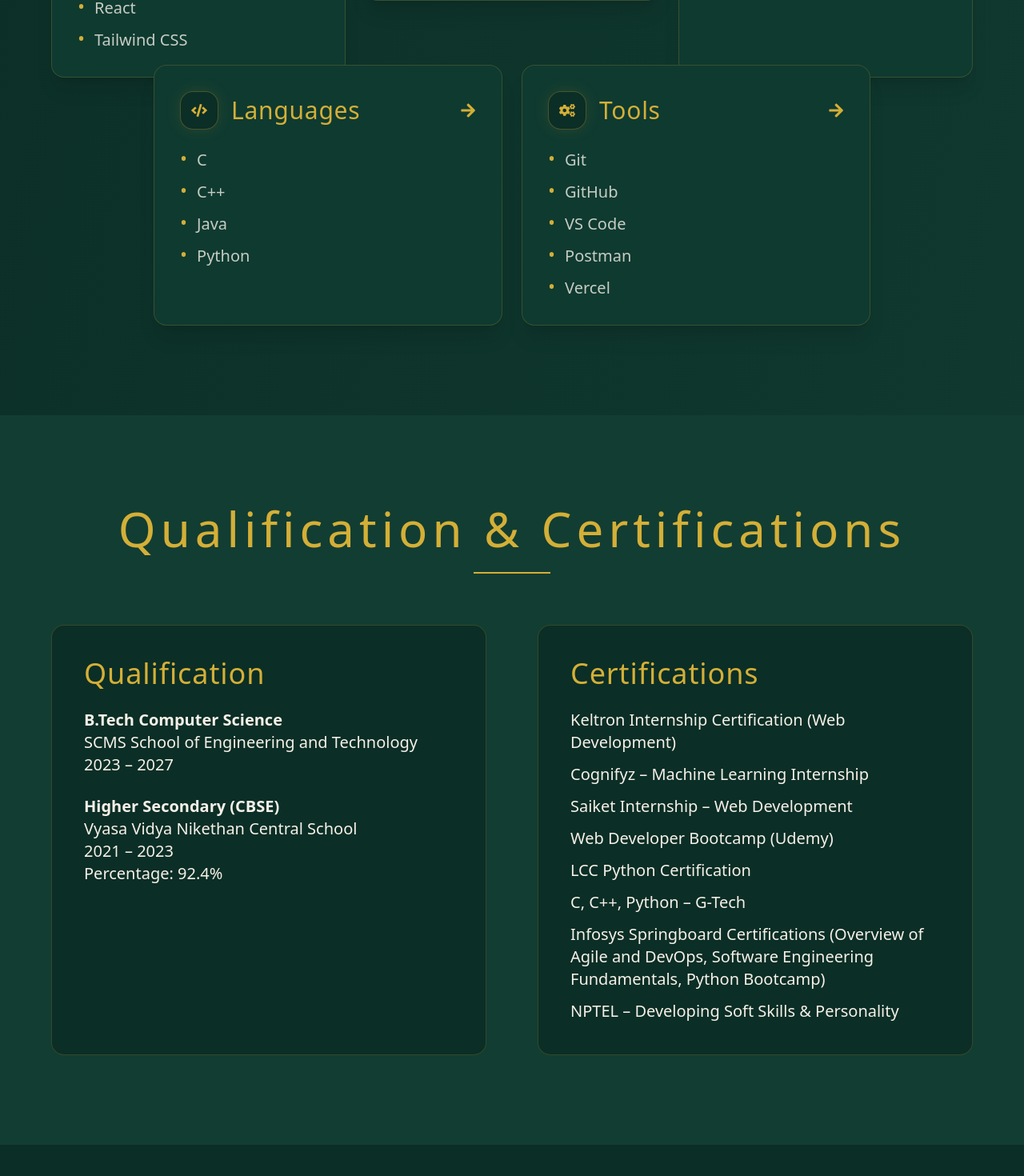
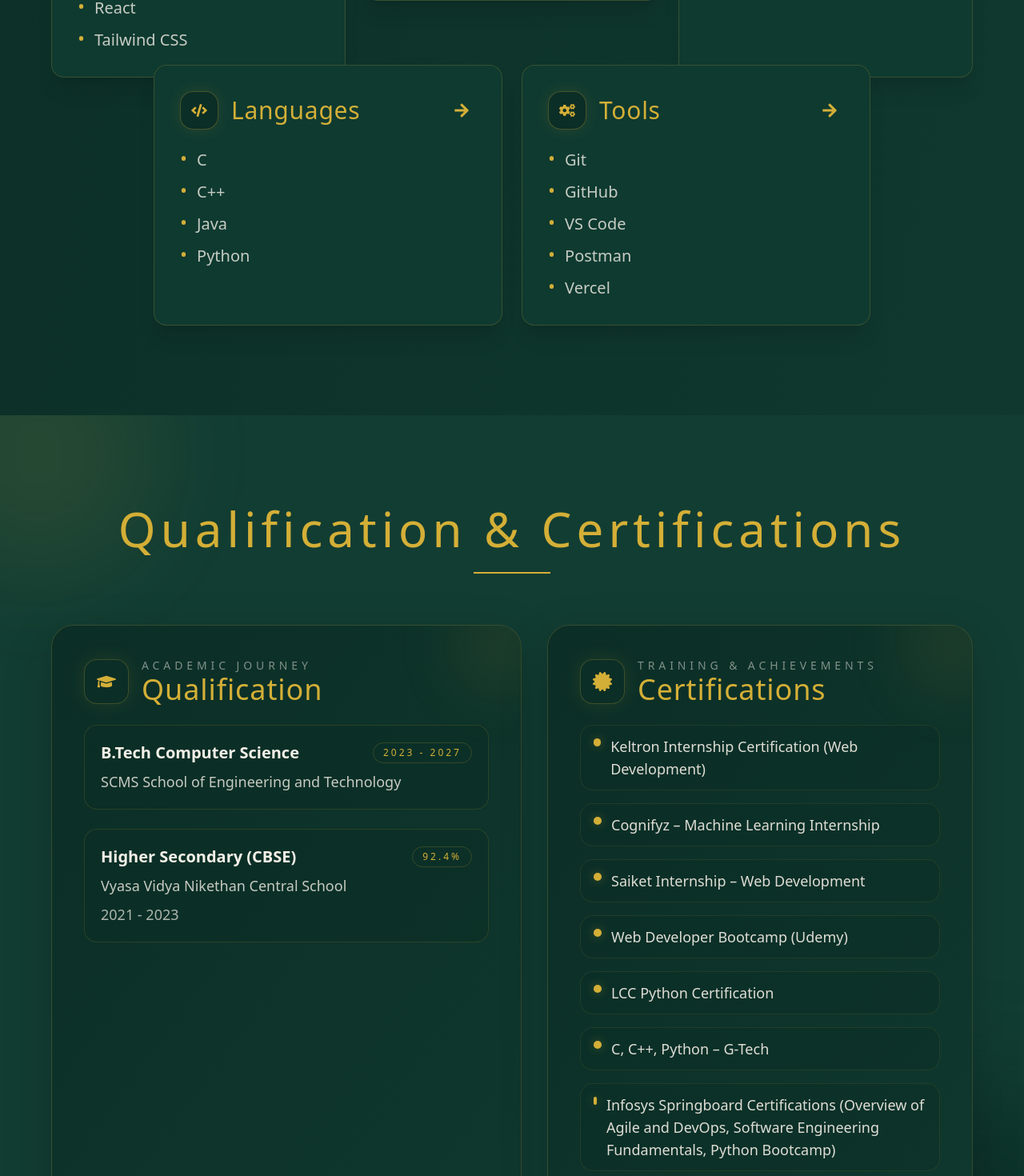
Before and after one commit to Vaishnavi-Ramesh-04/vaishnavi-portfolio, a React (Vite) app: page / in a window 1280 px wide. Shown: the part 2020-3490 px from the top of the page at 80% size. Built offline with nearby package versions, Linux system fonts and the light colour scheme.

Commit message:
Improve qualification section

```diff
--- a/src/App.jsx
+++ b/src/App.jsx
@@ -1,5 +1,5 @@
 import { motion } from "framer-motion";
-import { FaLinkedin, FaGithub, FaDownload, FaEnvelope, FaLaptopCode, FaServer, FaDatabase, FaCode, FaCogs, FaArrowRight } from "react-icons/fa";
+import { FaLinkedin, FaGithub, FaDownload, FaEnvelope, FaLaptopCode, FaServer, FaDatabase, FaCode, FaCogs, FaArrowRight, FaGraduationCap, FaCertificate } from "react-icons/fa";
 import emailjs from "@emailjs/browser";
 import { useRef, useState } from "react";
 const fadeUp = {
@@ -281,6 +281,21 @@ function Skills() {
 
 
 function SkillCard({ title, items, icon: Icon, className = "" }) {
+  const [isMoving, setIsMoving] = useState(false);
+  const moveTimerRef = useRef(null);
+
+  const handleArrowClick = () => {
+    setIsMoving(true);
+
+    if (moveTimerRef.current) {
+      window.clearTimeout(moveTimerRef.current);
+    }
+
+    moveTimerRef.current = window.setTimeout(() => {
+      setIsMoving(false);
+    }, 380);
+  };
+
   return (
     <motion.div
       className={`${cardStyle} h-full min-h-[20rem] ${className}`}
@@ -288,6 +303,7 @@ function SkillCard({ title, items, icon: Icon, className = "" }) {
       whileInView={{ opacity: 1, y: 0 }}
       viewport={{ once: true, amount: 0.35 }}
       transition={{ duration: 0.65, ease: "easeOut" }}
+      animate={{ x: isMoving ? 12 : 0 }}
       whileHover={{ x: 10 }}
     >
       <div className="mb-6 flex items-center justify-between gap-4">
@@ -297,13 +313,16 @@ function SkillCard({ title, items, icon: Icon, className = "" }) {
           </div>
           <h3 className="text-2xl md:text-3xl tracking-wide text-[#D4AF37]">{title}</h3>
         </div>
-        <motion.div
-          className="text-[#D4AF37]"
-          animate={{ x: [0, 6, 0] }}
-          transition={{ duration: 1.4, repeat: Infinity, ease: "easeInOut" }}
+        <motion.button
+          type="button"
+          aria-label={`Move ${title} card`}
+          onClick={handleArrowClick}
+          className="text-[#D4AF37] rounded-full p-2 transition hover:bg-[#0B2E26]/60"
+          animate={{ x: isMoving ? 10 : 0, rotate: isMoving ? 0 : 0 }}
+          transition={{ duration: 0.22, ease: "easeOut" }}
         >
           <FaArrowRight />
-        </motion.div>
+        </motion.button>
       </div>
       <ul className="space-y-3">
         {items.map((item) => (
@@ -318,7 +337,9 @@ function SkillCard({ title, items, icon: Icon, className = "" }) {
 }
 function QualificationCertifications() {
   return (
-    <section id="qualification" className="py-28 px-10 bg-[#123D33] text-lg md:text-xl">
+    <section id="qualification" className="relative overflow-hidden py-28 px-10 bg-[#123D33] text-lg md:text-xl">
+      <div className="pointer-events-none absolute -top-24 left-[-6rem] h-72 w-72 rounded-full bg-[#D4AF37]/10 blur-3xl"></div>
+      <div className="pointer-events-none absolute bottom-0 right-[-5rem] h-80 w-80 rounded-full bg-[#0B2E26]/80 blur-3xl"></div>
 
       <motion.h2
         variants={fadeUp}
@@ -332,31 +353,46 @@ function QualificationCertifications() {
 
       <div className="w-24 h-[2px] bg-[#D4AF37] mx-auto mb-16"></div>
 
-      <div className="grid md:grid-cols-2 gap-16 max-w-6xl mx-auto">
+      <div className="grid gap-8 lg:grid-cols-[1.05fr_0.95fr] max-w-6xl mx-auto">
 
         <motion.div
           variants={fadeUp}
           initial="hidden"
           whileInView="visible"
           viewport={{ once: true }}
-          className="bg-[#0B2E26] p-10 rounded-2xl border border-[#D4AF37]/20 hover:border-[#D4AF37]/60 hover:shadow-[0_0_40px_rgba(212,175,55,0.2)] transition duration-500"
+          className="group relative overflow-hidden rounded-[28px] border border-[#D4AF37]/20 bg-gradient-to-br from-[#0B2E26] to-[#10382E] p-10 shadow-[0_18px_60px_rgba(0,0,0,0.18)] transition duration-500 hover:-translate-y-1 hover:border-[#D4AF37]/50 hover:shadow-[0_0_40px_rgba(212,175,55,0.18)]"
         >
-          <h3 className="text-3xl md:text-4xl font-light mb-6 text-[#D4AF37] tracking-wide">
+          <div className="absolute right-[-2rem] top-[-2rem] h-28 w-28 rounded-full bg-[#D4AF37]/10 blur-2xl transition duration-500 group-hover:bg-[#D4AF37]/15"></div>
+          <div className="mb-6 flex items-center gap-4">
+            <div className="flex h-14 w-14 items-center justify-center rounded-2xl border border-[#D4AF37]/25 bg-[#0B2E26] text-[#D4AF37] shadow-[0_0_24px_rgba(212,175,55,0.12)]">
+              <FaGraduationCap className="text-2xl" />
+            </div>
+            <div>
+              <p className="text-sm uppercase tracking-[0.35em] text-[#F5F1E8]/50">Academic Journey</p>
+              <h3 className="text-3xl md:text-4xl font-light text-[#D4AF37] tracking-wide">
                 Qualification
               </h3>
+            </div>
+          </div>
 
-          <p className="text-lg md:text-xl text-[#F5F1E8] leading-7">
-            <strong>B.Tech Computer Science</strong><br />
-            SCMS School of Engineering and Technology<br />
-            2023 – 2027
-          </p>
+          <div className="space-y-6">
+            <div className="rounded-2xl border border-[#D4AF37]/15 bg-[#0B2E26]/55 p-5">
+              <div className="mb-2 flex items-center justify-between gap-4">
+                <p className="text-lg md:text-xl font-semibold text-[#F5F1E8]">B.Tech Computer Science</p>
+                <span className="rounded-full border border-[#D4AF37]/20 px-3 py-1 text-xs uppercase tracking-[0.25em] text-[#D4AF37]">2023 - 2027</span>
+              </div>
+              <p className="text-base md:text-lg text-[#F5F1E8]/80">SCMS School of Engineering and Technology</p>
+            </div>
 
-          <p className="mt-6 text-lg md:text-xl text-[#F5F1E8] leading-7">
-            <strong>Higher Secondary (CBSE)</strong><br />
-            Vyasa Vidya Nikethan Central School<br />
-            2021 – 2023<br />
-            Percentage: 92.4%
-          </p>
+            <div className="rounded-2xl border border-[#D4AF37]/15 bg-[#0B2E26]/55 p-5">
+              <div className="mb-2 flex items-center justify-between gap-4">
+                <p className="text-lg md:text-xl font-semibold text-[#F5F1E8]">Higher Secondary (CBSE)</p>
+                <span className="rounded-full border border-[#D4AF37]/20 px-3 py-1 text-xs uppercase tracking-[0.25em] text-[#D4AF37]">92.4%</span>
+              </div>
+              <p className="text-base md:text-lg text-[#F5F1E8]/80">Vyasa Vidya Nikethan Central School</p>
+              <p className="mt-2 text-base md:text-lg text-[#F5F1E8]/70">2021 - 2023</p>
+            </div>
+          </div>
         </motion.div>
 
         <motion.div
@@ -364,21 +400,37 @@ function QualificationCertifications() {
           initial="hidden"
           whileInView="visible"
           viewport={{ once: true }}
-          className="bg-[#0B2E26] p-10 rounded-2xl border border-[#D4AF37]/20 hover:border-[#D4AF37]/60 hover:shadow-[0_0_40px_rgba(212,175,55,0.2)] transition duration-500"
+          className="group relative overflow-hidden rounded-[28px] border border-[#D4AF37]/20 bg-gradient-to-br from-[#0B2E26] to-[#10382E] p-10 shadow-[0_18px_60px_rgba(0,0,0,0.18)] transition duration-500 hover:-translate-y-1 hover:border-[#D4AF37]/50 hover:shadow-[0_0_40px_rgba(212,175,55,0.18)]"
         >
-          <h3 className="text-3xl md:text-4xl font-light mb-6 text-[#D4AF37] tracking-wide">
+          <div className="absolute right-[-2rem] top-[-2rem] h-28 w-28 rounded-full bg-[#D4AF37]/10 blur-2xl transition duration-500 group-hover:bg-[#D4AF37]/15"></div>
+          <div className="mb-6 flex items-center gap-4">
+            <div className="flex h-14 w-14 items-center justify-center rounded-2xl border border-[#D4AF37]/25 bg-[#0B2E26] text-[#D4AF37] shadow-[0_0_24px_rgba(212,175,55,0.12)]">
+              <FaCertificate className="text-2xl" />
+            </div>
+            <div>
+              <p className="text-sm uppercase tracking-[0.35em] text-[#F5F1E8]/50">Training & Achievements</p>
+              <h3 className="text-3xl md:text-4xl font-light text-[#D4AF37] tracking-wide">
                 Certifications
               </h3>
+            </div>
+          </div>
 
-          <ul className="text-lg md:text-xl text-[#F5F1E8] space-y-3 leading-7">
-            <li>Keltron Internship Certification (Web Development)</li>
-            <li>Cognifyz – Machine Learning Internship</li>
-            <li>Saiket Internship – Web Development</li>
-            <li>Web Developer Bootcamp (Udemy)</li>
-            <li>LCC Python Certification</li>
-            <li>C, C++, Python – G-Tech</li>
-            <li>Infosys Springboard Certifications (Overview of Agile and DevOps, Software Engineering Fundamentals, Python Bootcamp)</li>
-            <li>NPTEL – Developing Soft Skills & Personality</li>
+          <ul className="space-y-4">
+            {[
+              "Keltron Internship Certification (Web Development)",
+              "Cognifyz – Machine Learning Internship",
+              "Saiket Internship – Web Development",
+              "Web Developer Bootcamp (Udemy)",
+              "LCC Python Certification",
+              "C, C++, Python – G-Tech",
+              "Infosys Springboard Certifications (Overview of Agile and DevOps, Software Engineering Fundamentals, Python Bootcamp)",
+              "NPTEL – Developing Soft Skills & Personality"
+            ].map((item) => (
+              <li key={item} className="flex items-start gap-3 rounded-2xl border border-[#D4AF37]/10 bg-[#0B2E26]/40 px-4 py-3 text-base md:text-lg text-[#F5F1E8]/90 transition duration-300 hover:border-[#D4AF37]/25 hover:bg-[#0B2E26]/55">
+                <span className="mt-1 h-2.5 w-2.5 rounded-full bg-[#D4AF37] shadow-[0_0_12px_rgba(212,175,55,0.35)]"></span>
+                <span>{item}</span>
+              </li>
+            ))}
           </ul>
         </motion.div>
 
```
Lines whose indentation alone changed are shown as unchanged.
